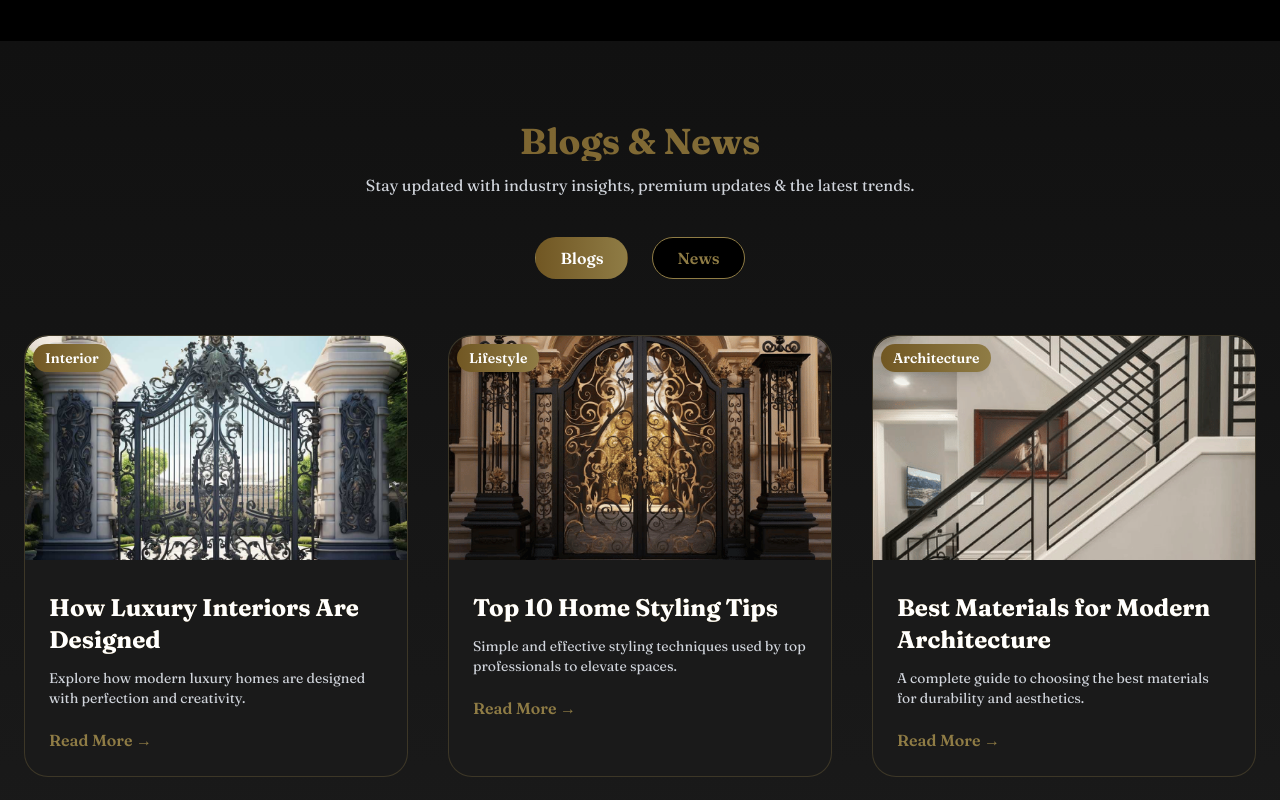
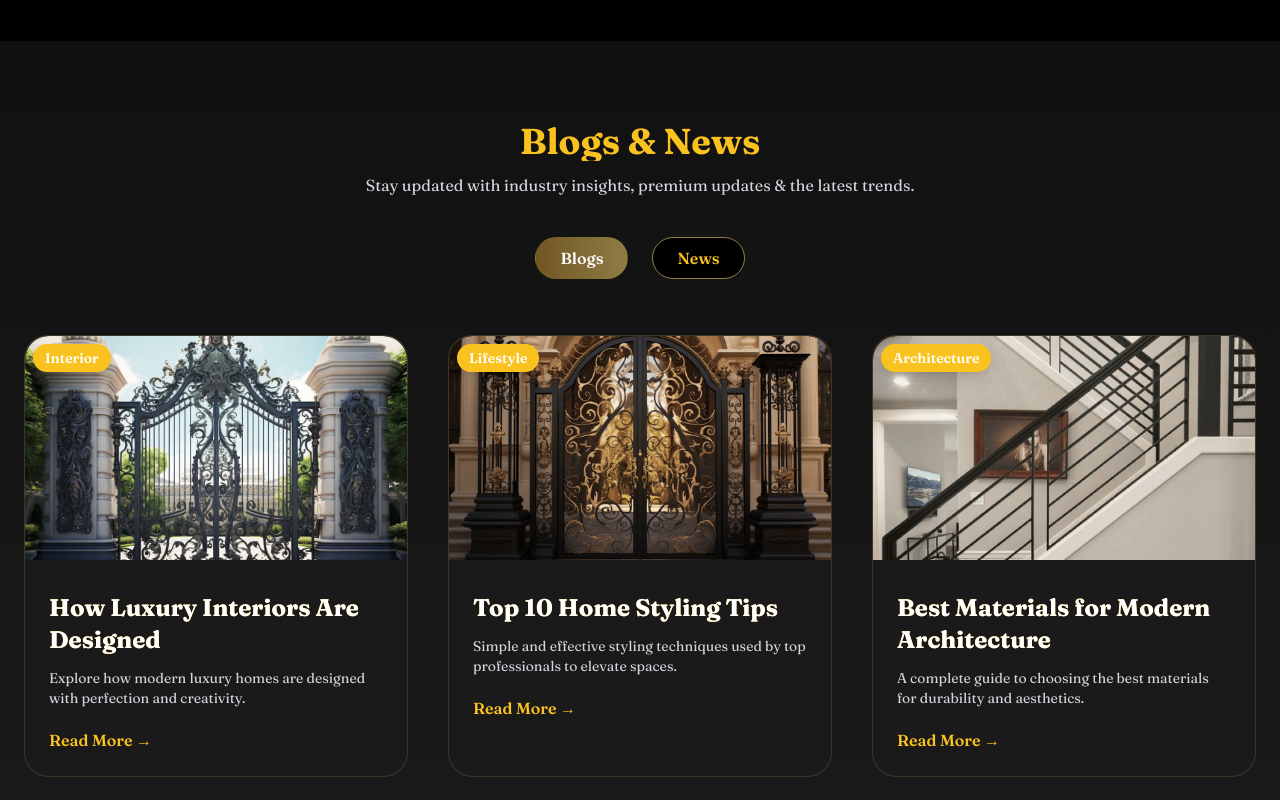
Before and after one commit to ankitNegiDev/Imperial-GateCraft, a Next.js app: page / in a window 1280 px wide. Shown: the part 3880-4680 px from the top of the page. Built offline with nearby package versions, Linux system fonts and the light colour scheme.

Commit message:
updated the blogsection with new color and font-size base

```diff
--- a/app/components/home-page/BlogsSection.jsx
+++ b/app/components/home-page/BlogsSection.jsx
@@ -33,13 +33,13 @@ function BlogsSection(props) {
                             fill
                             className="object-cover rounded-t-3xl"
                         />
-                        <div className="absolute top-2 left-2 px-3 py-1 bg-linear-to-r from-[#715723] to-[#8f7c45] text-white font-semibold rounded-full text-sm shadow-lg">
+                        <div className="absolute top-2 left-2 px-3 py-1 bg-[#fac21e] text-white font-semibold rounded-full text-sm shadow-lg">
                             {item.category}
                         </div>
                     </div>
 
                     <div className="p-6">
-                        <h3 className="text-2xl font-bold mt-2 text-white bg-clip-text bg-linear-to-r from-[#715723] to-[#8f7c45]">
+                        <h3 className="text-2xl font-bold mt-2 text-white bg-clip-text bg-[#fac21e]">
                             {item.title}
                         </h3>
 
@@ -47,7 +47,7 @@ function BlogsSection(props) {
                             {item.description}
                         </p>
 
-                        <button className="mt-5 font-semibold text-[#8f7c45] hover:underline hover:cursor-pointer">
+                        <button className="mt-5 font-semibold text-[#fac21e] hover:underline hover:cursor-pointer">
                             Read More →
                         </button>
                     </div>
@@ -62,7 +62,7 @@ function BlogsSection(props) {
 
                 {/* Heading */}
                 <h2 className="text-3xl md:text-4xl font-bold text-center text-transparent bg-clip-text
-                    bg-linear-to-r from-[#715723] to-[#8f7c45]"
+                    bg-[#fac21e]"
                 >
                     Blogs & News
                 </h2>
@@ -79,7 +79,7 @@ function BlogsSection(props) {
                             "px-6 py-2 rounded-full font-semibold border transition-all duration-300 hover:cursor-pointer " +
                             (activeTab === "blogs"
                                 ? "bg-linear-to-r from-[#715723] to-[#8f7c45] text-white border-transparent"
-                                : "bg-black text-[#8f7c45] border-[#8f7c45]"
+                                : "bg-black text-[#fac21e] border-[#8f7c45]"
                             )
                         }
                     >
@@ -92,7 +92,7 @@ function BlogsSection(props) {
                             "px-6 py-2 rounded-full font-semibold border transition-all duration-300 hover:cursor-pointer " +
                             (activeTab === "news"
                                 ? "bg-linear-to-r from-[#715723] to-[#8f7c45] text-white border-transparent"
-                                : "bg-black text-[#8f7c45] border-[#8f7c45]"
+                                : "bg-black text-[#fac21e] border-[#8f7c45]"
                             )
                         }
                     >
```
